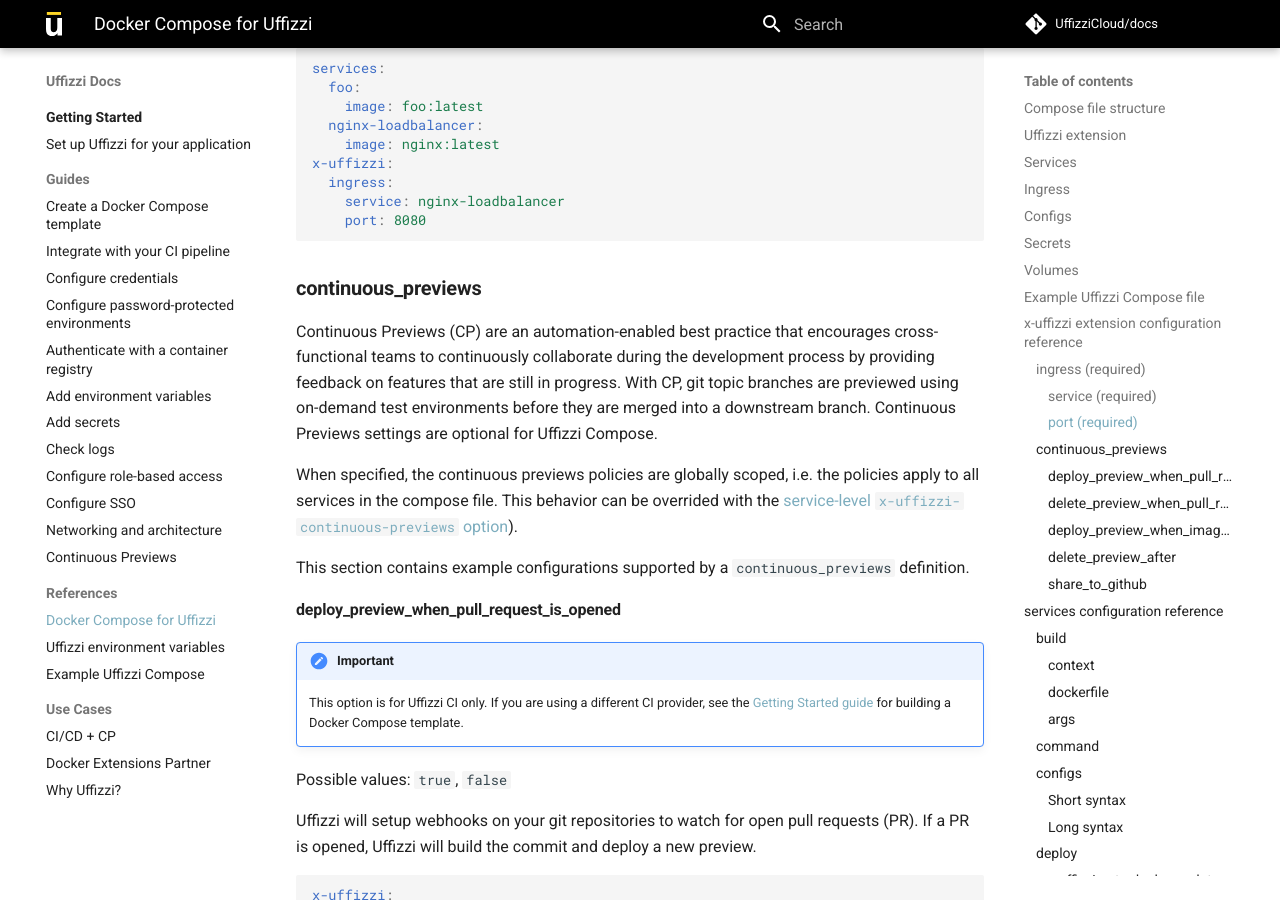
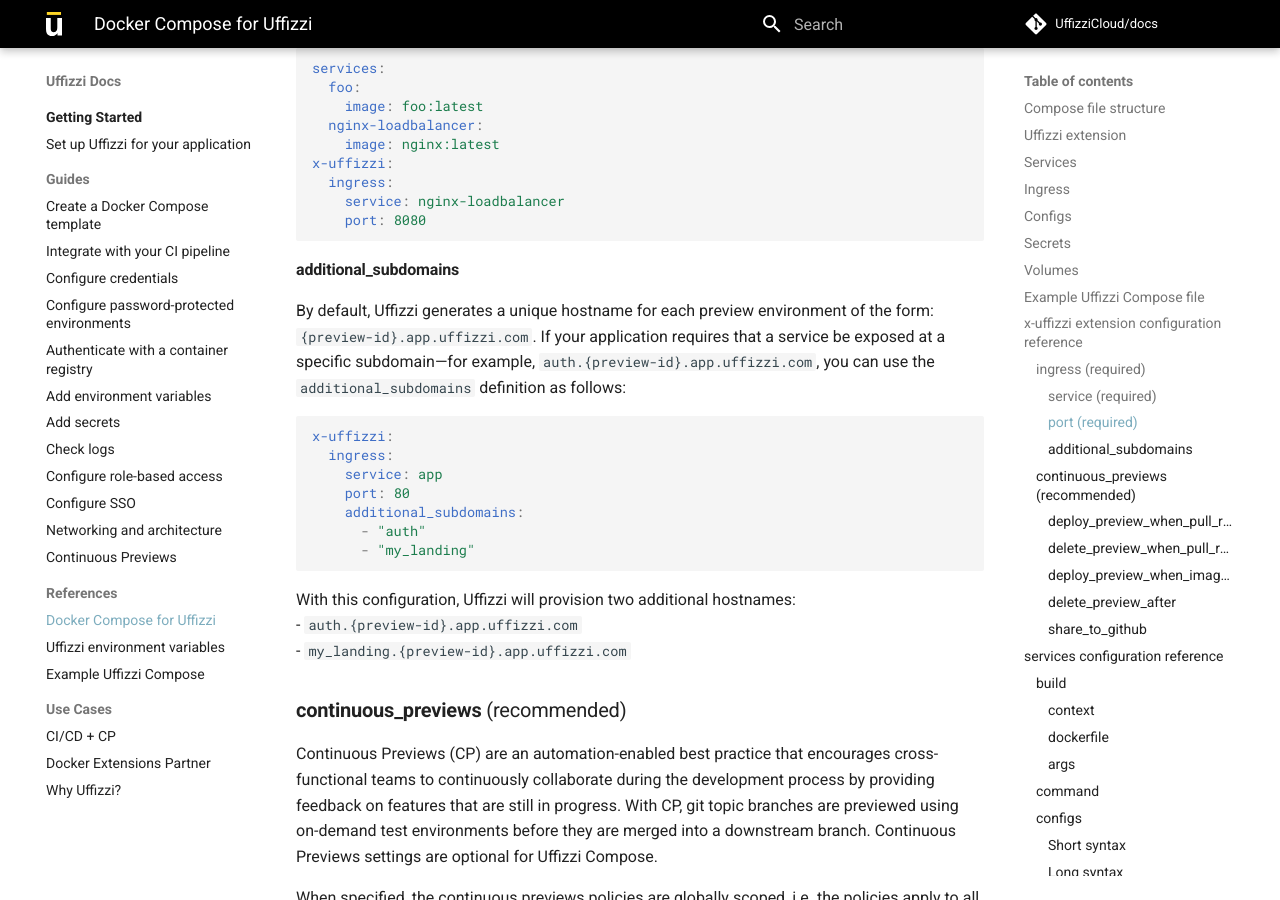
Before and after one commit to UffizziCloud/docs, an MkDocs documentation site: the page built from docs/references/compose-spec.md, in a window 1280 px wide and 900 px high, scrolled down 4542 px. Built offline with MkDocs 1.6.1 and Material for MkDocs 9.7.7, drawn with Linux system fonts in a browser that asks for light colours; comment, search, counter and statistics services are not loaded.

Commit message:
Add additional_subdomains description

````diff
--- a/docs/references/compose-spec.md
+++ b/docs/references/compose-spec.md
@@ -163,7 +163,26 @@
     port: 8080
 ```
 
-### **continuous_previews**
+#### additional_subdomains
+
+By default, Uffizzi generates a unique hostname for each preview environment of the form:
+`{preview-id}.app.uffizzi.com`. If your application requires that a service be exposed at a specific subdomain—for example, `auth.{preview-id}.app.uffizzi.com`, you can use the `additional_subdomains` definition as follows:
+
+``` yaml
+x-uffizzi:
+  ingress:
+    service: app
+    port: 80
+    additional_subdomains:
+      - "auth"
+      - "my_landing"
+```
+
+With this configuration, Uffizzi will provision two additional hostnames:
+- `auth.{preview-id}.app.uffizzi.com`
+- `my_landing.{preview-id}.app.uffizzi.com`
+
+### **continuous_previews** (recommended)
 
 Continuous Previews (CP) are an automation-enabled best practice that encourages cross-functional teams to continuously collaborate during the development process by providing feedback on features that are still in progress. With CP, git topic branches are previewed using on-demand test environments before they are merged into a downstream branch. Continuous Previews settings are optional for Uffizzi Compose.
 
@@ -266,6 +285,8 @@
 
 !!! important
     This option requires that you have first connected your git repository in the Uffizzi Dashboard.
+
+
 
 ## <a id="services-top-level-element"></a>`services` configuration reference
 This section contains example configurations supported by a `services` definition.
````
